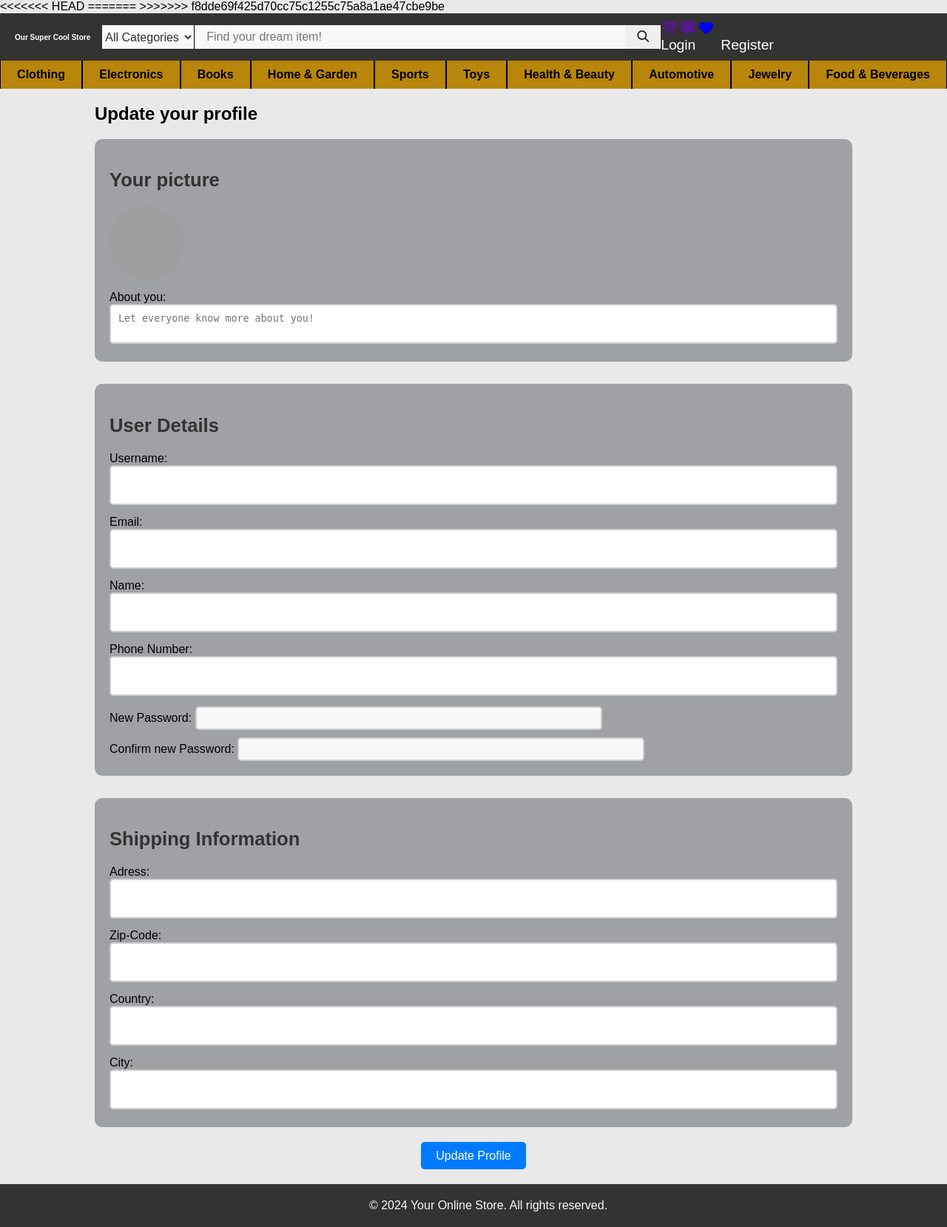
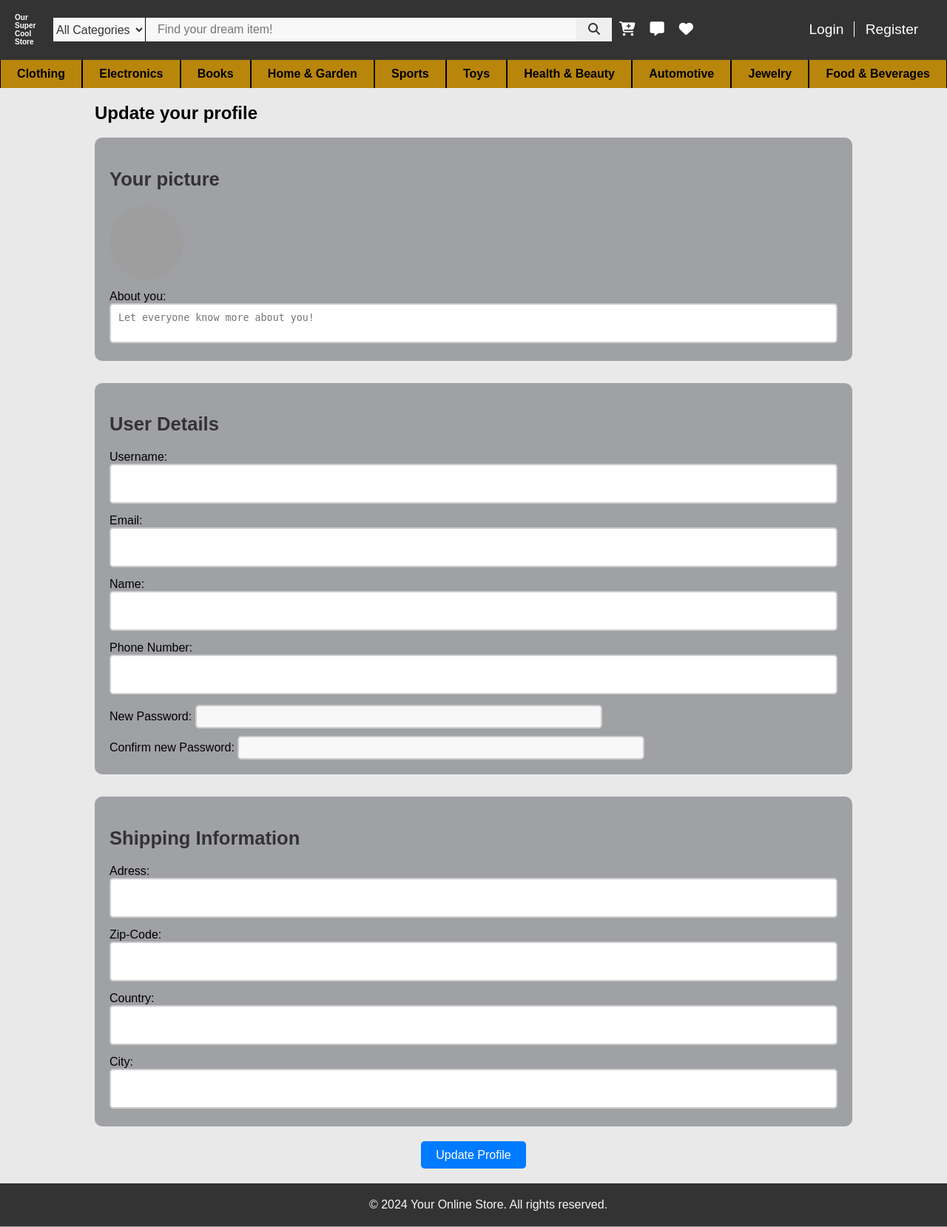
Before and after one commit to AfonsoDomingues17/Oldi-Goldi-Web-Application, a PHP site: page /edit_profile.php in a window 1280 px wide. Shown: the whole page at 74% size. Run offline with PHP 8.4, Linux system fonts and the light colour scheme; data comes from the database, SQL or seed files in the repository; some libraries are stand-ins or nearby versions; grey boxes are pictures that could not be loaded.

Commit message:
fixed some errors

```diff
--- a/css/style.css
+++ b/css/style.css
@@ -124,7 +124,7 @@ footer p {
 #loged_in {
     padding-right: 1em;
     margin-left: auto;
-
+}
 
 #loged_in i {
     font-size: small;
@@ -241,5 +241,3 @@ form a p i {
         width: 100%;
     }
 }
-
-}
--- a/templates/common.php
+++ b/templates/common.php
@@ -11,12 +11,10 @@ function output_header(){ ?>
     <link rel="stylesheet" href="css/edit_profile.css">
     <link rel="stylesheet" href="css/item.css">
     <link rel="stylesheet" href="css/profile.css">
-<<<<<<< HEAD
-=======
+
     <script src="script.js" defer></script>
 
     <script src="items.js" defer></script>
->>>>>>> f8dde69f425d70cc75c1255c75a8a1ae47cbe9be
     <script src="https://kit.fontawesome.com/2b8a00114a.js" crossorigin="anonymous"></script>
     <meta charset="UTF-8">
 
```
